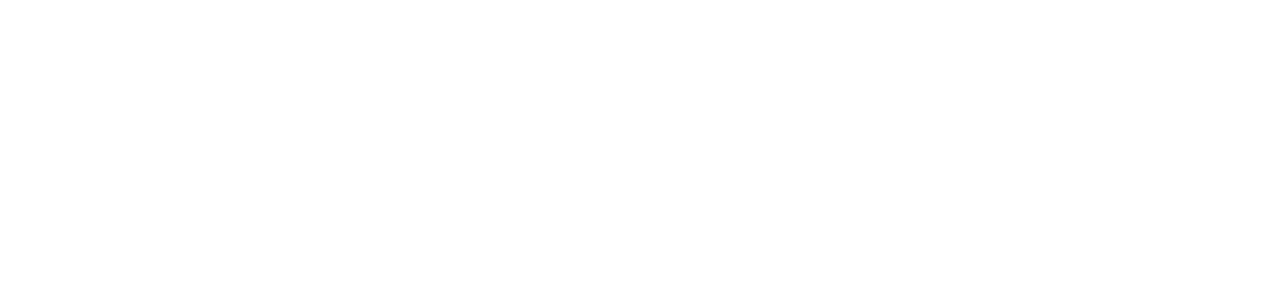
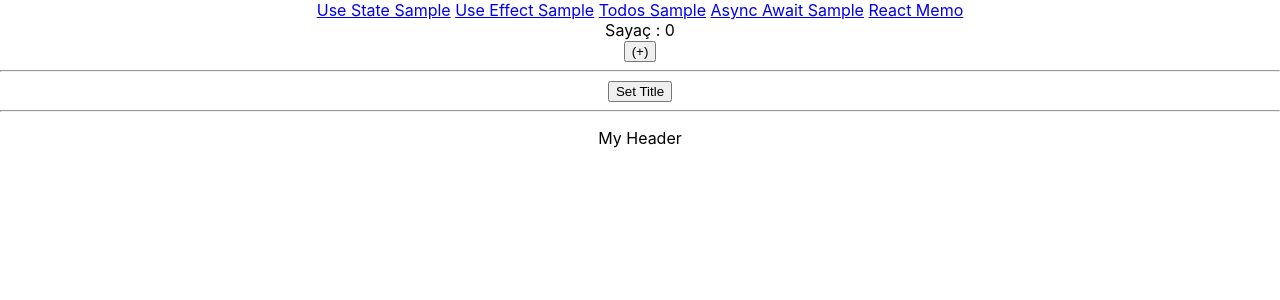
Before and after one commit to neominalsolutions/reactmemoisation, a React (Create React App) app: page /reactMemo in a window 1280 px wide. Before the commit this address had no page. Shown: the top 300 px of the page. Built offline with nearby package versions, Linux system fonts and the light colour scheme.

Commit message:
ReactMemo

```diff
--- /dev/null
+++ b/src/03_reactMemo/Header.tsx
@@ -0,0 +1,29 @@
+import React, { memo } from 'react';
+
+// bu componente özgü value yada referans type için type kullanımıu yaygındır
+// inteface apidan çekilecek verilen ekran basılması amaçlı tercih edilir.
+// string literal types
+type foreColor = 'red' | 'white' | 'blue';
+
+type HeaderProps = {
+	title: string;
+};
+
+// componente dışarıdan gönderilen attribute değerleri
+function HeaderSample(props: HeaderProps) {
+	return <>{props.title}</>;
+}
+
+// title değişmediği süre boyunca gereksiz render almayı ortadan kaldırdık.
+function Header({ title }: HeaderProps) {
+	// const color: foreColor = 'purple';
+
+	console.log('... rendering');
+	return (
+		<div>
+			<p>{title}</p>
+		</div>
+	);
+}
+
+export default memo(Header);
--- /dev/null
+++ b/src/03_reactMemo/ReactMemoSample.tsx
@@ -0,0 +1,36 @@
+import React, { useState } from 'react';
+import Header from './Header';
+// root component
+function ReactMemoSample() {
+	// root component state
+	const [count, setCount] = useState<number>(0);
+	const [title, setTitle] = useState<string>('My Header');
+	return (
+		<div>
+			Sayaç : {count}
+			<br></br>
+			<button
+				onClick={() => {
+					setCount(count + 1);
+				}}
+			>
+				(+)
+			</button>
+			<hr></hr>
+			<button
+				onClick={() => {
+					const title = window.prompt('Title giriniz');
+					setTitle(title as string);
+				}}
+			>
+				Set Title
+			</button>
+			<hr></hr>
+			{/* child Component */}
+			{/* <a href title> */}
+			<Header title={title} />
+		</div>
+	);
+}
+
+export default ReactMemoSample;
--- a/src/App.tsx
+++ b/src/App.tsx
@@ -9,6 +9,7 @@ import TodosSample from './02_useEffect/TodosSample';
 import AsyncAwaitSample from './02_useEffect/AsyncAwaitSample';
 import PromiseSample from './02_useEffect/PromiseSample';
 import Layout from './layouts/Layout';
+import ReactMemoSample from './03_reactMemo/ReactMemoSample';
 
 // App dosyasının uygulamanın routing dosyası olarak kullanıyoruz.
 function App() {
@@ -20,6 +21,7 @@ function App() {
 					<Route path="useEffect" Component={UseEffectSample}></Route>
 					<Route path="todos" Component={TodosSample}></Route>
 					<Route path="asyncawait" Component={AsyncAwaitSample}></Route>
+					<Route path="reactMemo" Component={ReactMemoSample}></Route>
 				</Route>
 				<Route
 					path="admin"
--- a/src/layouts/Layout.tsx
+++ b/src/layouts/Layout.tsx
@@ -7,7 +7,8 @@ function Layout() {
 				<Link to="/useState">Use State Sample</Link>{' '}
 				<Link to="/useEffect">Use Effect Sample</Link>{' '}
 				<Link to="/todos">Todos Sample</Link>{' '}
-				<Link to="/asyncawait">Async Await Sample</Link>
+				<Link to="/asyncawait">Async Await Sample</Link>{' '}
+				<Link to="/reactMemo">React Memo</Link>
 			</nav>
 			<main>
 				{/* UseStateSample dynamic component içerisine girer çıkar */}
```
